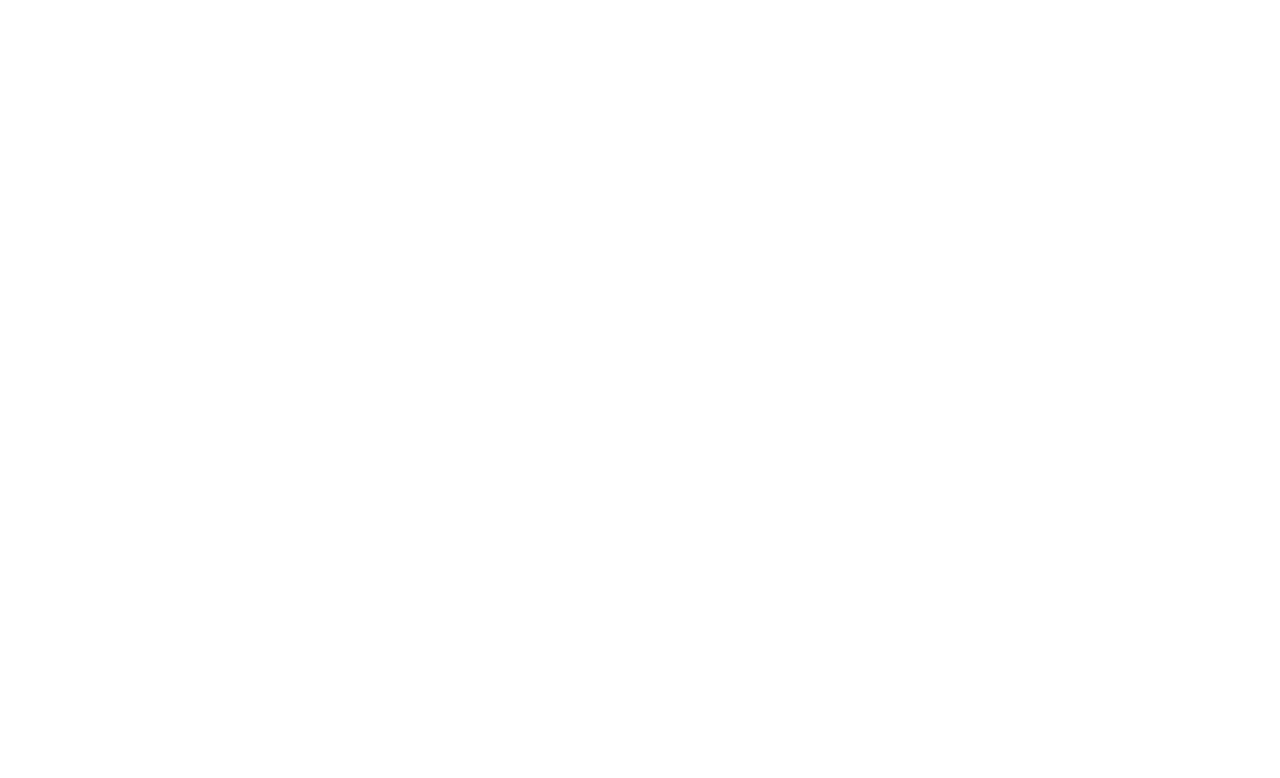
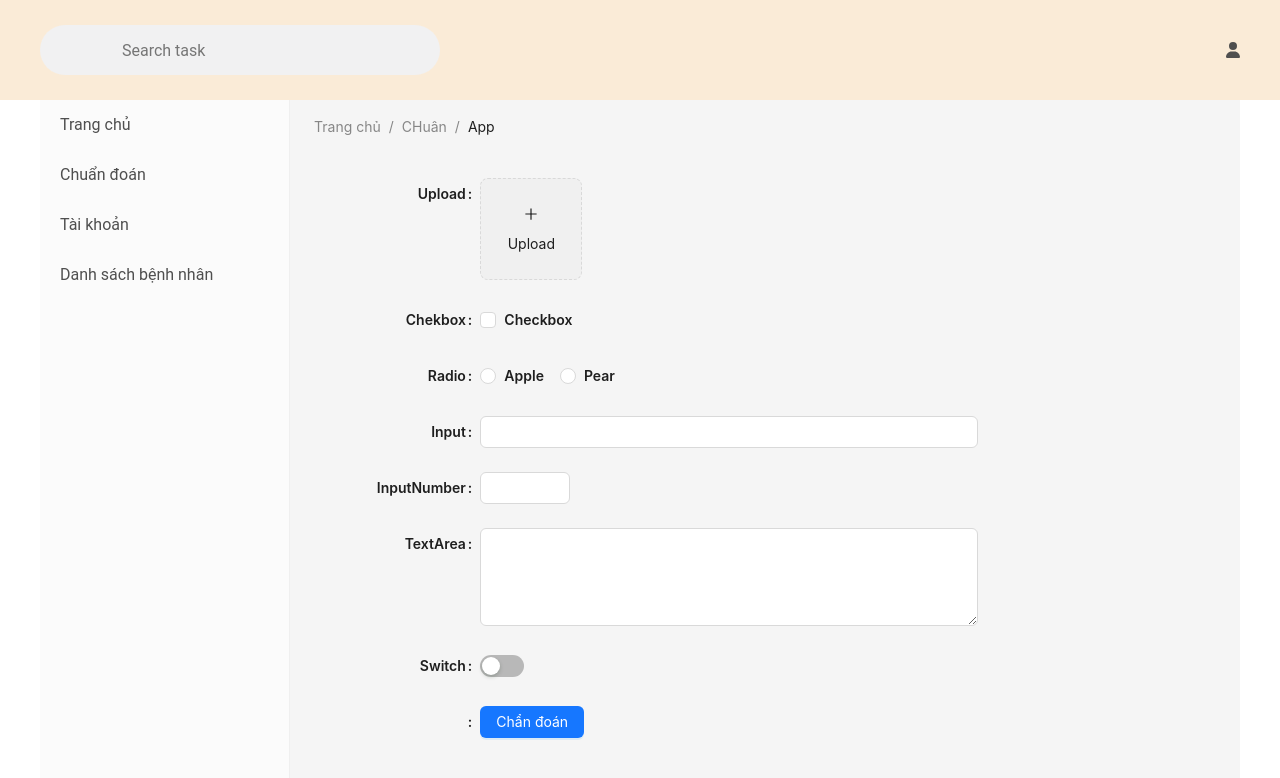
Before and after one commit to trandtung/project_tdtung, a React (Create React App) app: page /predict in a window 1280 px wide. Before the commit this address had no page. Shown: the top 778 px of the page. Built offline with nearby package versions, Linux system fonts and the light colour scheme.

Commit message:
method post predict

```diff
--- a/src/layouts/LayoutDefault/LayoutDefault.js
+++ b/src/layouts/LayoutDefault/LayoutDefault.js
@@ -1,28 +1,47 @@
 import { Sidebar, Menu, MenuItem, useProSidebar } from "react-pro-sidebar";
 import { Link } from "react-router-dom";
 import { Breadcrumb, Layout } from "antd";
+import { useLocation } from "react-router-dom";
 
 import classNames from "classnames/bind";
 import styles from "./LayoutDefault.module.scss";
-import { Children } from "react";
 const cx = classNames.bind(styles);
 const { Header, Content, Sider } = Layout;
 
 function LayoutDefault({ children }) {
-  // const { collapseSidebar } = useProSidebar();
+  const location = useLocation();
+  const menuItem = [
+    {
+      link: "/profile",
+      title: "Trang chủ",
+    },
+    {
+      link: "/predict",
+      title: "Chuẩn đoán",
+    },
+    {
+      link: "/account",
+      title: "Tài khoản",
+    },
+    {
+      link: "/client",
+      title: "Danh sách bệnh nhân",
+    },
+  ];
 
   return (
     <div style={{ display: "flex", height: "100%" }} className={cx("layout")}>
       <Sidebar>
         <Menu>
-          <MenuItem routerLink={<Link to="/profile" />}> Trang chủ</MenuItem>
-          <MenuItem routerLink={<Link to="/calendar" />}> Chuẩn đoán</MenuItem>
-          <MenuItem routerLink={<Link to="/e-commerce" />}>
-            {" "}
-            Danh sách bệnh nhân
-          </MenuItem>
-          <MenuItem routerLink={<Link to="/profile" />}> Tài khoản</MenuItem>
-          <MenuItem routerLink={<Link to="/profile" />}> Đẵng xuất</MenuItem>
+          {menuItem?.map((menu, index) => (
+            <MenuItem
+              key={index}
+              routerLink={<Link to={menu.link} />}
+              active={location.pathname === menu.link}
+            >
+              {menu.title}
+            </MenuItem>
+          ))}
         </Menu>
       </Sidebar>
       <Layout style={{ padding: "0 24px 24px" }}>
--- /dev/null
+++ b/src/layouts/MenuItem/Predict/Predict.js
@@ -0,0 +1,83 @@
+import React, { useState } from "react";
+import { PlusOutlined } from "@ant-design/icons";
+import {
+  Form,
+  Input,
+  Button,
+  Radio,
+  Select,
+  Cascader,
+  DatePicker,
+  InputNumber,
+  TreeSelect,
+  Switch,
+  Checkbox,
+  Upload,
+} from "antd";
+
+const { RangePicker } = DatePicker;
+const { TextArea } = Input;
+
+const FormDisabledDemo = () => {
+  const [componentDisabled, setComponentDisabled] = useState(true);
+  const onFormLayoutChange = ({ disabled }) => {
+    setComponentDisabled(disabled);
+  };
+  const handlePredict =(e)=>{
+    console.log(e)
+  }
+  return (
+    <>
+      {/* <Checkbox
+        checked={componentDisabled}
+        onChange={(e) => setComponentDisabled(e.target.checked)}
+      >
+        Form disabled
+      </Checkbox> */}
+      <Form
+        labelCol={{ span: 4 }}
+        wrapperCol={{ span: 14 }}
+        layout="horizontal"
+        onValuesChange={onFormLayoutChange}
+        // disabled={componentDisabled}
+      >
+        <Form.Item label="Upload" valuePropName="fileList">
+          <Upload  listType="picture-card" onChange={handlePredict}>
+            <div>
+              <PlusOutlined />
+              <div style={{ marginTop: 8 }}>Upload</div>
+            </div>
+          </Upload>
+        </Form.Item>
+        <Form.Item label="Chekbox" name="disabled" valuePropName="checked">
+          <Checkbox>Checkbox</Checkbox>
+        </Form.Item>
+        <Form.Item label="Radio">
+          <Radio.Group>
+            <Radio value="apple"> Apple </Radio>
+            <Radio value="pear"> Pear </Radio>
+          </Radio.Group>
+        </Form.Item>
+        <Form.Item label="Input">
+          <Input />
+        </Form.Item>
+
+        <Form.Item label="InputNumber">
+          <InputNumber />
+        </Form.Item>
+        <Form.Item label="TextArea">
+          <TextArea rows={4} />
+        </Form.Item>
+        <Form.Item label="Switch" valuePropName="checked">
+          <Switch />
+        </Form.Item>
+
+        <Form.Item label=" ">
+          <Button type="primary">Chẩn đoán</Button>
+        </Form.Item>
+      </Form>
+    </>
+  );
+};
+
+export default () => <FormDisabledDemo />;
--- a/src/pages/Home/Home.js
+++ b/src/pages/Home/Home.js
@@ -13,8 +13,7 @@
 
 function Home() {
   const dispatch = useDispatch();
-  let location = useLocation();
-  console.log(location);
+
   // const fetchCategories = useCallback(async () => {
   //   await dispatch(getCategories());
   // }, [dispatch]);
--- a/src/routes/AuthorizedRoutes.js
+++ b/src/routes/AuthorizedRoutes.js
@@ -1,4 +1,5 @@
 import Home from "../pages/Home/Home";
+import Predict from "../layouts/MenuItem/Predict/Predict";
 import { Route, Routes } from "react-router-dom";
 
 function AuthorizedRoutes({ isAuthenticated = true }) {
@@ -6,6 +7,7 @@
     <Routes>
       <Route path="/" element={isAuthenticated ? <Home /> : null}>
         <Route path="/profile" element={<div>profileddd</div>} />
+        <Route path="/predict" element={<Predict />} />
         {/* <Route path="*" element={<div>error</div>} /> */}
       </Route>
       {/* <Route path="*" element={<div>error</div>} /> */}
```
